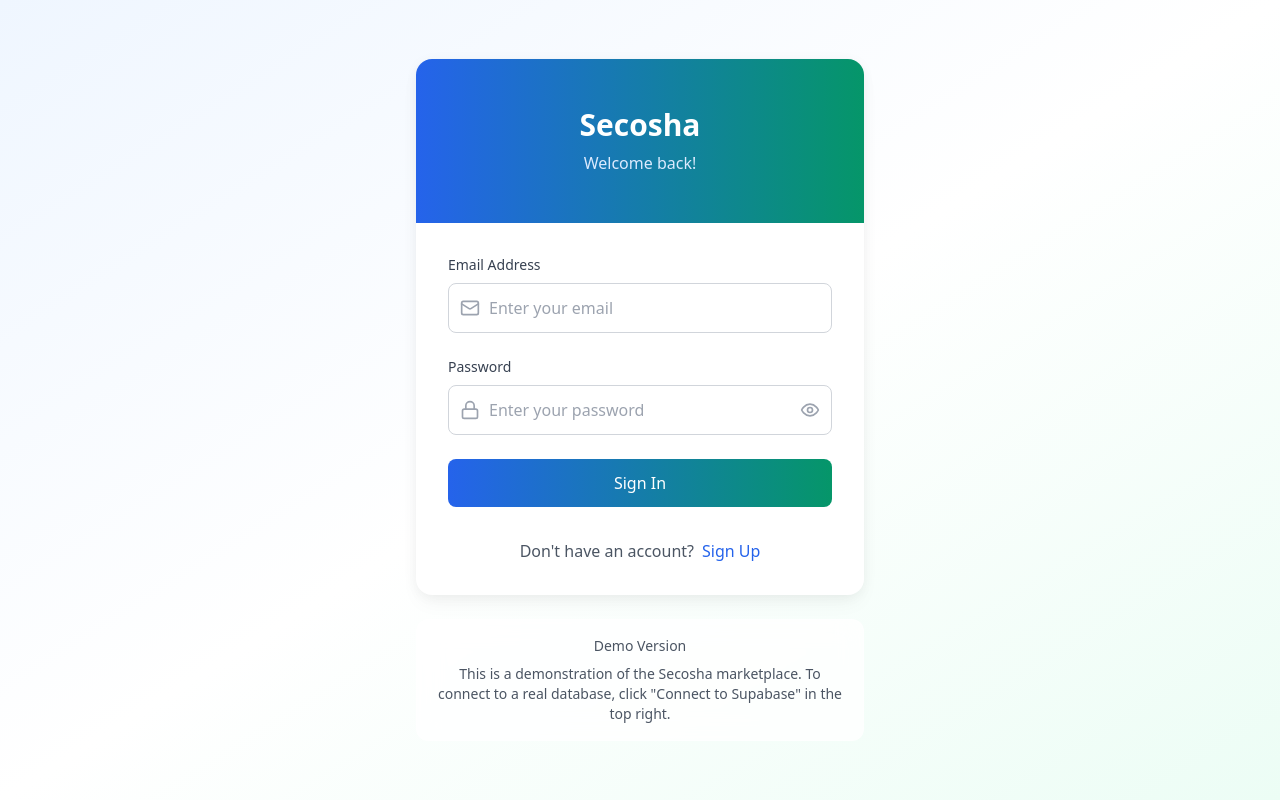
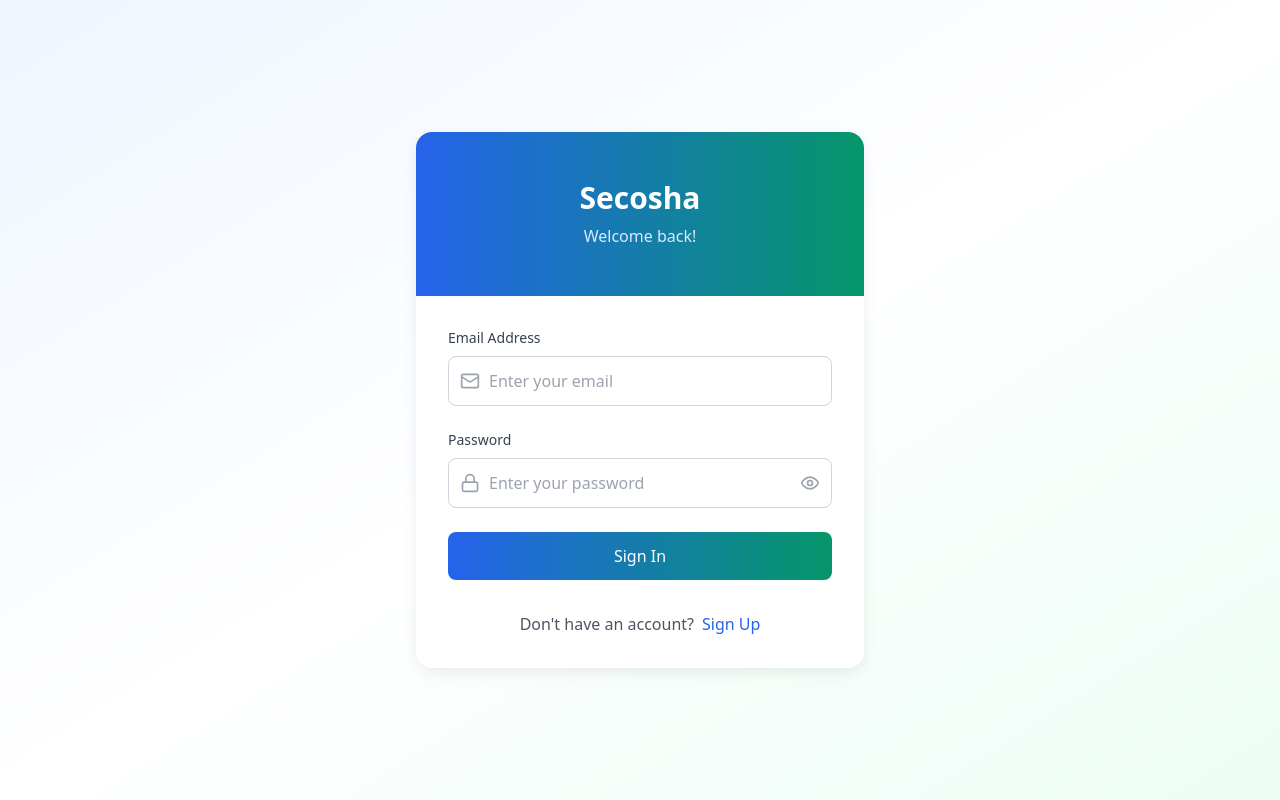
Before and after one commit to Wersario/secosha, a React (Vite) app: page /auth in a window 1280 px wide. Built offline with nearby package versions, Linux system fonts and the light colour scheme; no server answers.

Commit message:
Clearing up the demo block

```diff
--- a/src/pages/AuthPage.tsx
+++ b/src/pages/AuthPage.tsx
@@ -142,11 +142,6 @@ const AuthPage: React.FC = () => {
           </div>
         </div>
 
-        {/* Demo Info */}
-        <div className="mt-6 glass-effect rounded-xl p-4 text-center text-sm text-gray-600 animate-fadeIn">
-          <p className="font-medium mb-2">Demo Version</p>
-          <p>This is a demonstration of the Secosha marketplace. To connect to a real database, click "Connect to Supabase" in the top right.</p>
-        </div>
       </div>
     </div>
   );
--- a/src/pages/CreateItemPage.tsx
+++ b/src/pages/CreateItemPage.tsx
@@ -2,9 +2,11 @@ import React, { useState } from 'react';
 import { Upload, X, ArrowLeft, Save } from 'lucide-react';
 import { useAuth } from '../contexts/AuthContext';
 import { supabase } from '../lib/supabase';
+import { useNavigate } from 'react-router-dom';
 
 const CreateItemPage: React.FC = () => {
   const { user } = useAuth();
+  const navigate = useNavigate();
   const [loading, setLoading] = useState(false);
   const [images, setImages] = useState<string[]>([]);
   const [formData, setFormData] = useState({
@@ -77,6 +79,8 @@ const CreateItemPage: React.FC = () => {
         condition: '',
       });
       setImages([]);
+      // Navigate to browse page so the new item is visible
+      navigate('/');
     } catch (error) {
       console.error('Error creating item:', error);
       alert('Failed to create item. Please try again.');
```
